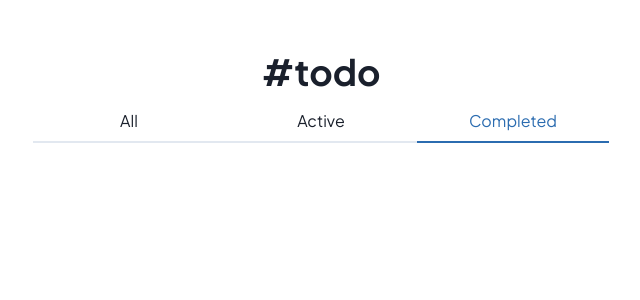
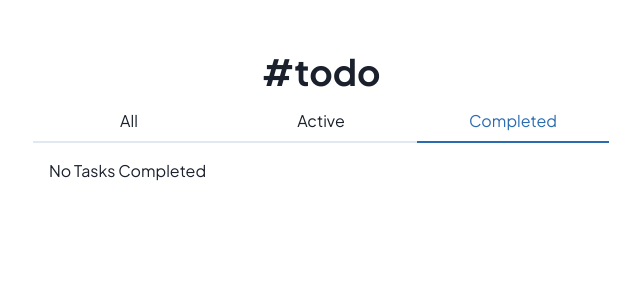
Before and after one commit to lil-bee/todo-app, a React (Vite) app: page / in a window 1280 px wide. Both pictures are taken after a click on the tab "Completed". Shown: the top 300 px of the page, without its empty margins (319-959 px from the left). Built offline with nearby package versions, Linux system fonts and the light colour scheme.

Commit message:
ui: fix delete all button

```diff
--- a/src/App.tsx
+++ b/src/App.tsx
@@ -15,6 +15,7 @@ import {
 	VStack,
 	Text,
 	IconButton,
+	Flex,
 } from "@chakra-ui/react";
 import { useEffect, useState } from "react";
 import { v4 as uuidv4 } from "uuid";
@@ -197,15 +198,19 @@ function App() {
 											</>
 										))}
 									{todos.filter(x => x?.done === true).length !== 0 ? (
+										<Flex justify="end" align="center">
 											<Button
 												leftIcon={<DeleteIcon />}
 												onClick={deleteAll}
 												variant="danger-button"
+												size="sm"
+												mt="10px"
 											>
 												Delete All
 											</Button>
+										</Flex>
 									) : (
-										""
+										<Text>No Tasks Completed</Text>
 									)}
 								</TabPanel>
 							</TabPanels>
```
Lines whose indentation alone changed are shown as unchanged.
